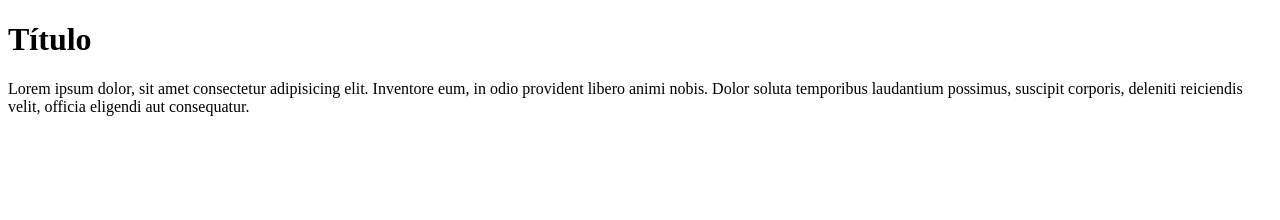
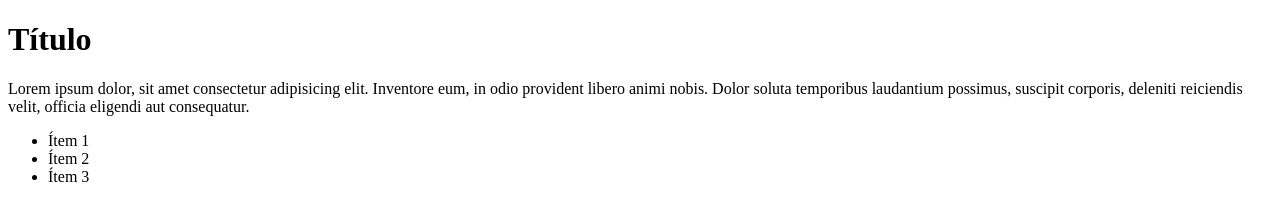
Before and after one commit to natalialopezguerra/mi_repositorio, a plain HTML site: page index.html in a window 1280 px wide. Drawn offline with Linux system fonts and the light colour scheme.

Commit message:
Agregue una lista

```diff
--- a/index.html
+++ b/index.html
@@ -9,5 +9,10 @@
 <body>
     <h1>Título</h1>
     <p>Lorem ipsum dolor, sit amet consectetur adipisicing elit. Inventore eum, in odio provident libero animi nobis. Dolor soluta temporibus laudantium possimus, suscipit corporis, deleniti reiciendis velit, officia eligendi aut consequatur.</p>
+    <ul>
+        <li>Ítem 1</li>
+        <li>Ítem 2</li>
+        <li>Ítem 3</li>
+    </ul>
 </body>
 </html>
```
